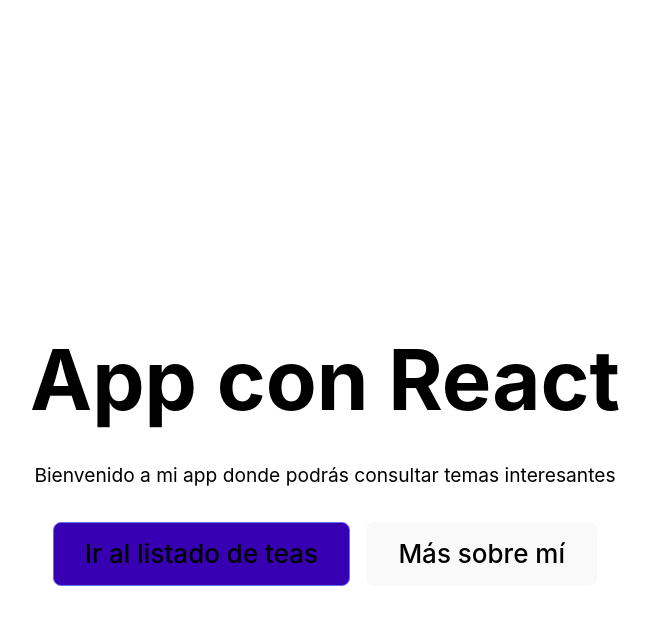
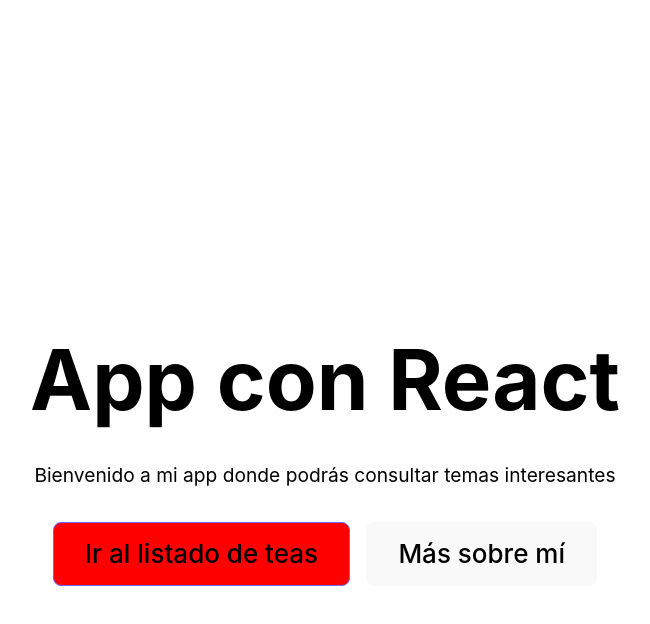
Before and after one commit to legendary2303/diagnostico-react, a React (Vite) app: page / in a window 1280 px wide. In both pictures the pointer is over the button "Ir al listado de teas". Shown: the top 624 px of the page, without its empty margins (315-965 px from the left). Built offline with nearby package versions, Linux system fonts and the light colour scheme.

Commit message:
test(backend) add new branch

```diff
--- a/Screen/Welcome/welcome.css
+++ b/Screen/Welcome/welcome.css
@@ -41,5 +41,5 @@
   }
 
   button:hover {
-    background-color: #3700b3;
+    background-color: red;
   }
```
Also changed, not shown: Screen/Welcome/perfil.jsx (added).
